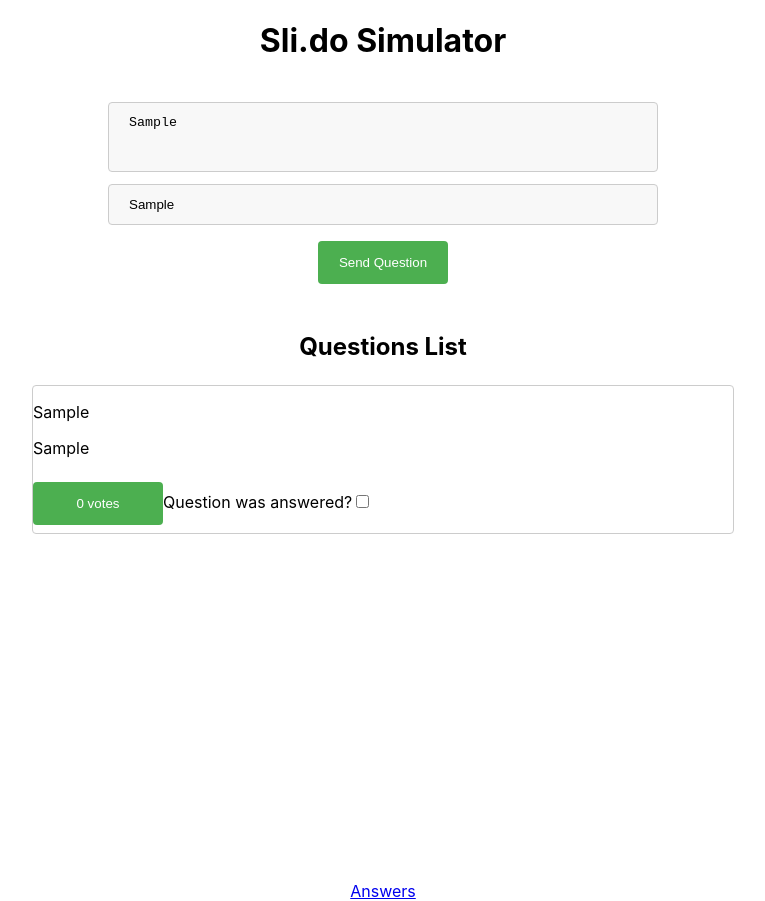
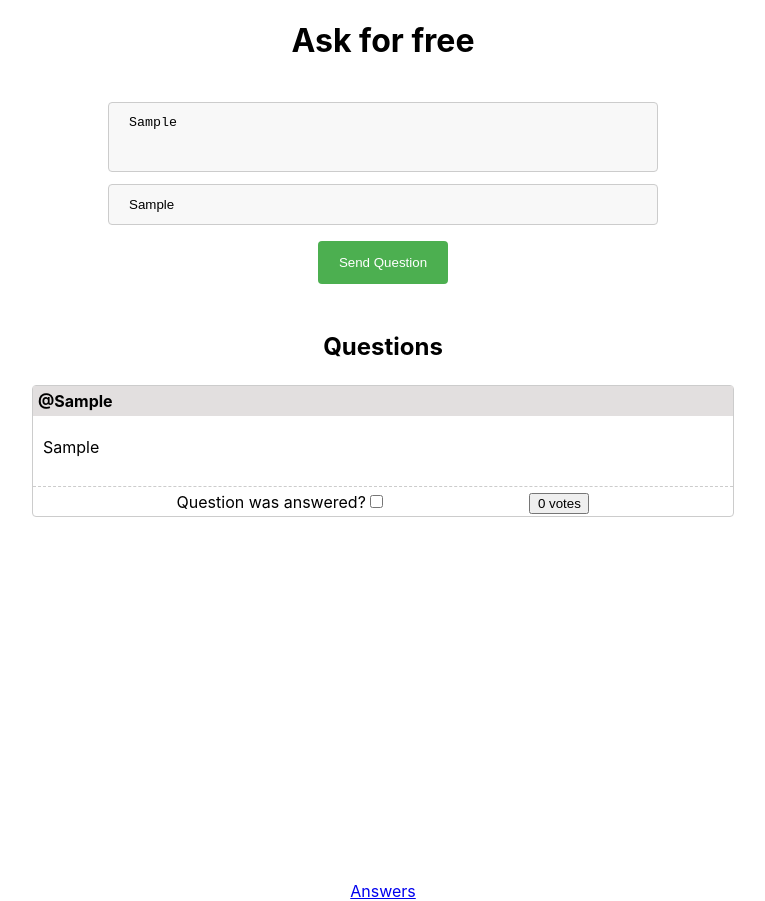
Before and after one commit to vitorguima/sd-011-desafio-clone-slido, a React (Create React App) app: page / in a window 1280 px wide. Both pictures are taken after typing "Sample", "Sample" into the empty fields and a click on the button "Send Question". Shown: the whole page, without its empty margins (257-1022 px from the left). Built offline with nearby package versions, Linux system fonts and the light colour scheme.

Commit message:
ajustes css question board, answers, forms

```diff
--- a/src/App.js
+++ b/src/App.js
@@ -74,7 +74,7 @@
     const { receivedQuestions } = this.state;
     return (
       <div className="App">
-        <h1>Sli.do Simulator</h1>
+        <h1>Ask for free</h1>
         <BrowserRouter>
           <Switch>
             <Route
--- a/src/Components/AnsweredQuestions.js
+++ b/src/Components/AnsweredQuestions.js
@@ -15,8 +15,12 @@
             .sort((questionA, questionB) => questionB.votes - questionA.votes)
             .map(({ questionMessage, authorName, id }) => (
               <div className="question-item" key={ id } id={ id }>
-                <p className="author">{ authorName }</p>
-                <p className="message">{ questionMessage }</p>
+                <div className="author-name-container">
+                  <span className="author">{ authorName }</span>
+                </div>
+                <div className="question-container">
+                  <p className="message">{ questionMessage }</p>
+                </div>
               </div>
             ))}
         </div>
--- a/src/Components/QuestionForm.js
+++ b/src/Components/QuestionForm.js
@@ -24,15 +24,14 @@
           .sort((questionA, questionB) => questionB.votes - questionA.votes)
           .map(({ questionMessage, authorName, id, votes, gotResponse }) => (
             <div className="question-item" key={ id } id={ id }>
-              <p className="author">{ authorName }</p>
+              <div className="author-name-container">
+                <span className="author">{ `@${authorName}` }</span>
+              </div>
+              <div className="question-container">
                 <p className="message">{ questionMessage }</p>
-              <button
-                id={ id }
-                type="button"
-                onClick={ handleVotes }
-              >
-                { votes === 1 ? `${votes} vote` : `${votes} votes` }
-              </button>
+              </div>
+              <div className="upvote-answer-container">
+                <div className="got-response-wrapper">
                   <label htmlFor="gotResponse">
                     Question was answered?
                     <input
@@ -43,6 +42,18 @@
                       id={ id }
                     />
                   </label>
+                </div>
+                <div className="upvote-wrapper">
+                  <button
+                    id={ id }
+                    type="button"
+                    onClick={ handleVotes }
+                    className="upvote-button"
+                  >
+                    { votes === 1 ? `${votes} vote` : `${votes} votes` }
+                  </button>
+                </div>
+              </div>
             </div>
           ))}
       </div>);
@@ -81,12 +92,13 @@
             <button
               type="button"
               onClick={ handleQuestionSubmit }
+              className="send-question-button"
             >
               Send Question
             </button>
           </form>
         </div>
-        <h2>Questions List</h2>
+        <h2>Questions</h2>
         <div className="questions-board">
           {this.renderSubmitedQuestions()}
         </div>
--- a/src/Styles/AnsweredQuestions.css
+++ b/src/Styles/AnsweredQuestions.css
@@ -0,0 +1,26 @@
+.question-item {
+  display: flex;
+  flex-direction: column;
+  height: 130px;
+  margin-bottom: 40px;
+}
+
+.question-container {
+  margin: 5px 0;
+  display: flex;
+  padding-left: 10px;
+  align-content: flex-start;
+  align-items: flex-start;
+  height: 65px;
+  border-bottom:  1px solid #ccc;
+  border-bottom-style: dashed;
+}
+
+.author-name-container {
+  background-color: rgb(226, 223, 223);
+  height: 30px;
+  padding-left: 5px;
+  display: flex;
+  align-items: center;
+  font-weight: bold;
+}
--- a/src/Styles/QuestionForm.css
+++ b/src/Styles/QuestionForm.css
@@ -57,7 +57,7 @@
   background-color: #f8f8f8;
 }
 
-button[type=button] {
+.send-question-button {
   width: 130px;
   background-color: #4CAF50;
   color: white;
@@ -69,6 +69,15 @@
   align-self: center;
 }
 
-button[type=button]:hover {
+.send-question-button:hover {
   background-color: #45a049;
 }
+
+.upvote-answer-container {
+  display: flex;
+  justify-content: space-evenly;
+}
+
+.upvote-button {
+  width: 60px;
+}
```
Also changed, not shown: src/Components/Header.js (added), 1 other file (tests, documents, lock files or other folders). Lines whose indentation alone changed are shown as unchanged.
